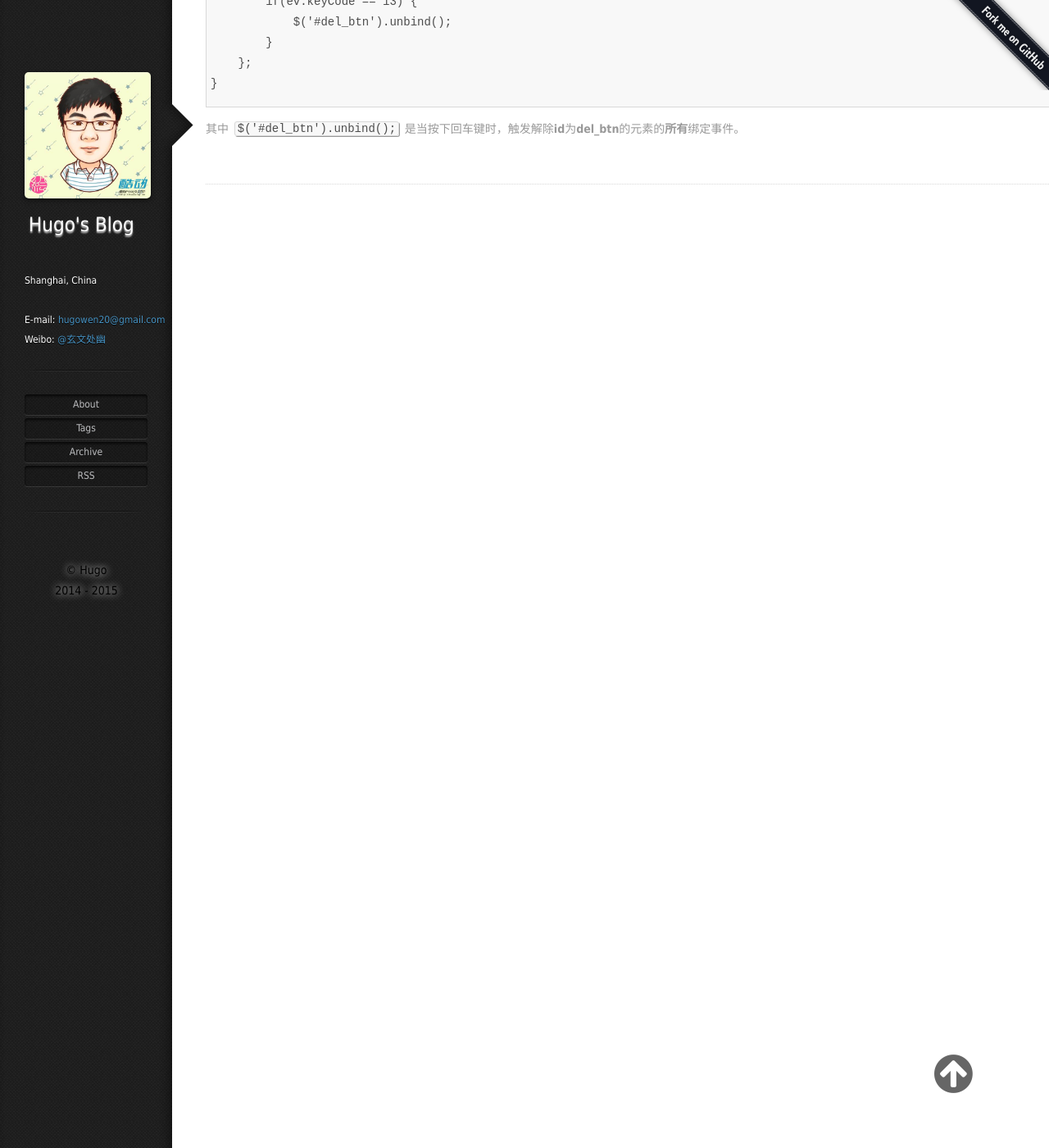
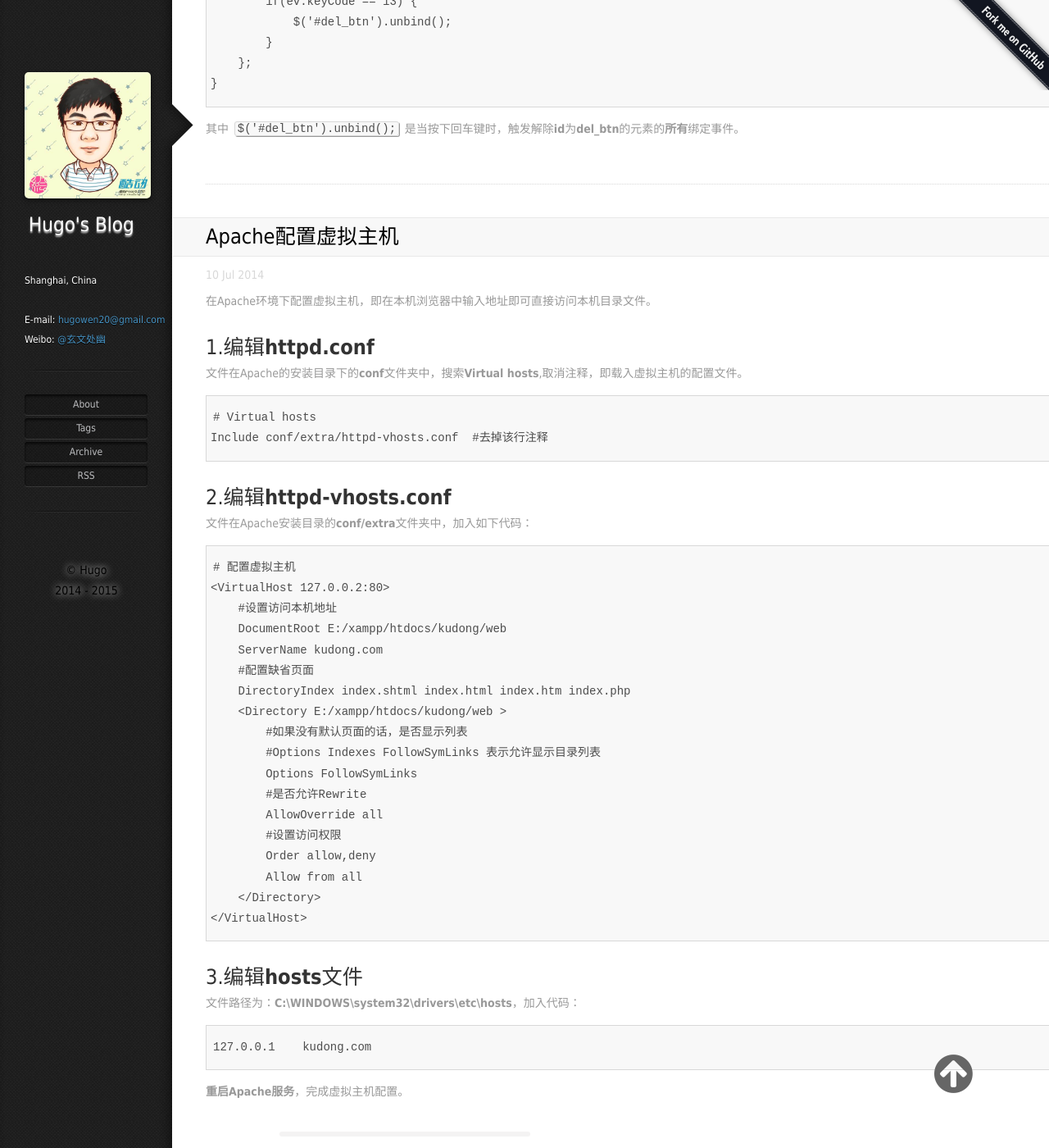
Before and after one commit to HugoWen/HugoWen.github.io_jekyll_bak, a Jekyll site: the page built from index.html, in a window 1280 px wide and 1400 px high, scrolled down 270 px. Shown: the whole window at 82% size. Built offline with Jekyll 4.4.1, drawn with Linux system fonts in a browser that asks for light colours; Markdown is read by kramdown in place of the engine named in the settings; the list of posts is cut into pages by our own code; comment, search, counter and statistics services are not loaded; some of the changed text lies outside the part shown.

```diff
--- a/_config.yml
+++ b/_config.yml
@@ -34,7 +34,7 @@ blogDesc:         <br />Shanghai, China
 favicon:          favicon.ico
 theme:            henter-diandian
 
-disqus:           hugo
+duoshuo:           hugo
 
 copyright:        Copyright © 2014-2015 Hugo All rights reserved.
 
--- a/_layouts/henter-diandian.html
+++ b/_layouts/henter-diandian.html
@@ -116,7 +116,7 @@
 </script>
 
 <!-- 多说评论框 start -->
-<div class="ds-thread" data-thread-key="请将此处替换成文章在你的站点中的ID" data-title="请替换成文章的标题" data-url="请替换成文章的网址"></div>
+<div class="ds-thread" data-thread-key="{{ page.id }}" data-title="{{ page.title }}" data-url="{{ page.url }}"></div>
 <!-- 多说评论框 end -->
 <!-- 多说公共JS代码 start (一个网页只需插入一次) -->
 <script type="text/javascript">
--- a/_posts/apache配置虚拟主机.md
+++ b/_posts/2014-07-10-apache-virtual-host.md
@@ -1,7 +1,9 @@
+---
+layout: post
 title: Apache配置虚拟主机
+description: Apache配置虚拟主机
 date: 2014-07-10 07:45:33
-tags: [Apache,虚拟主机,php]
-categories: php
+tags: Apache 虚拟主机 php
 ---
 在Apache环境下配置虚拟主机，即在本机浏览器中输入地址即可直接访问本机目录文件。
 
```
Also changed, not shown: other parts of _layouts/henter-diandian.html (+3 -2 lines), _layouts/default.html (+7 -1 lines).
